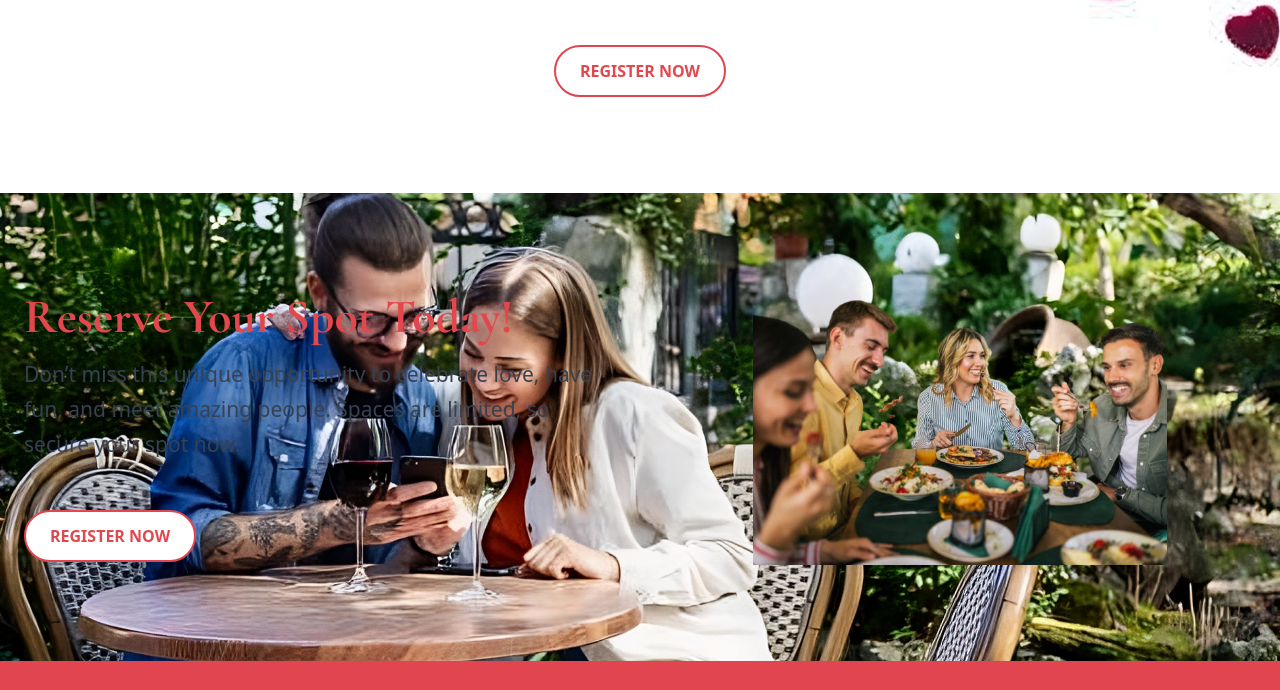
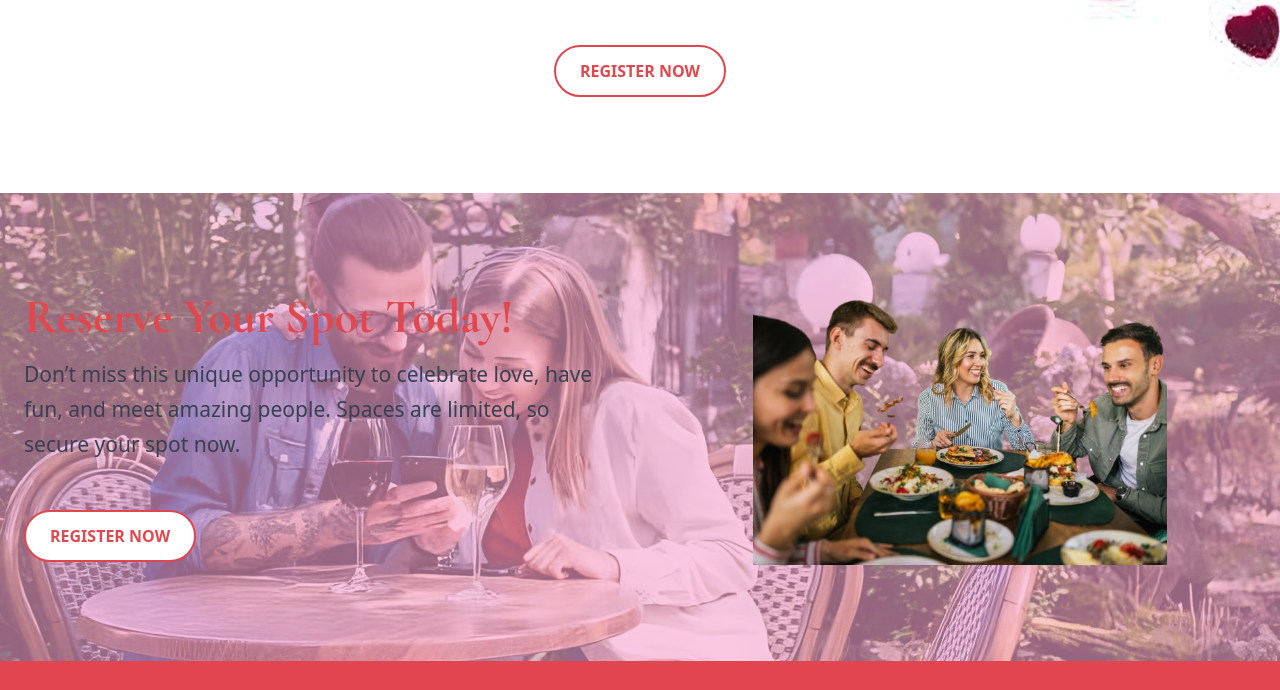
Before and after one commit to tctc-lim/lovesense, a plain HTML site: page new-feast.html in a window 1280 px wide. Shown: the part 2377-3067 px from the top of the page. Drawn offline with nearby package versions, Linux system fonts and the light colour scheme.

Commit message:
added overlay

```diff
--- a/new-feast.html
+++ b/new-feast.html
@@ -408,9 +408,9 @@
             </div>
         </section>
 
-        <section class="py-16 md:py-24 relative id="contact" style="background-image: url(resources/images/cta-bg.jpeg); background-size: cover; background-position: center; background-repeat: no-repeat;">
-
-            <div class="container px-6 mx-auto flex flex-col lg:flex-row items-center lg:items-start lg:space-x-12"
+        <section class="py-16 md:py-24 relative" id="contact" style="background-image: url(resources/images/cta-bg.jpeg); background-size: cover; background-position: center; background-repeat: no-repeat;">
+            <div class="absolute left-0 top-0 z-10 w-full h-full bg-pink-300/60"></div>
+            <div class="container px-6 mx-auto flex flex-col lg:flex-row items-center lg:items-start lg:space-x-12 relative z-30"
                 style="align-items: center;">
                 <div class="lg:w-1/2 text-center lg:text-left mb-8 lg:mb-0">
                     <h2 class="text-3xl md:text-4xl lg:text-5xl font-bold text-[#e3474e] heading">
```
